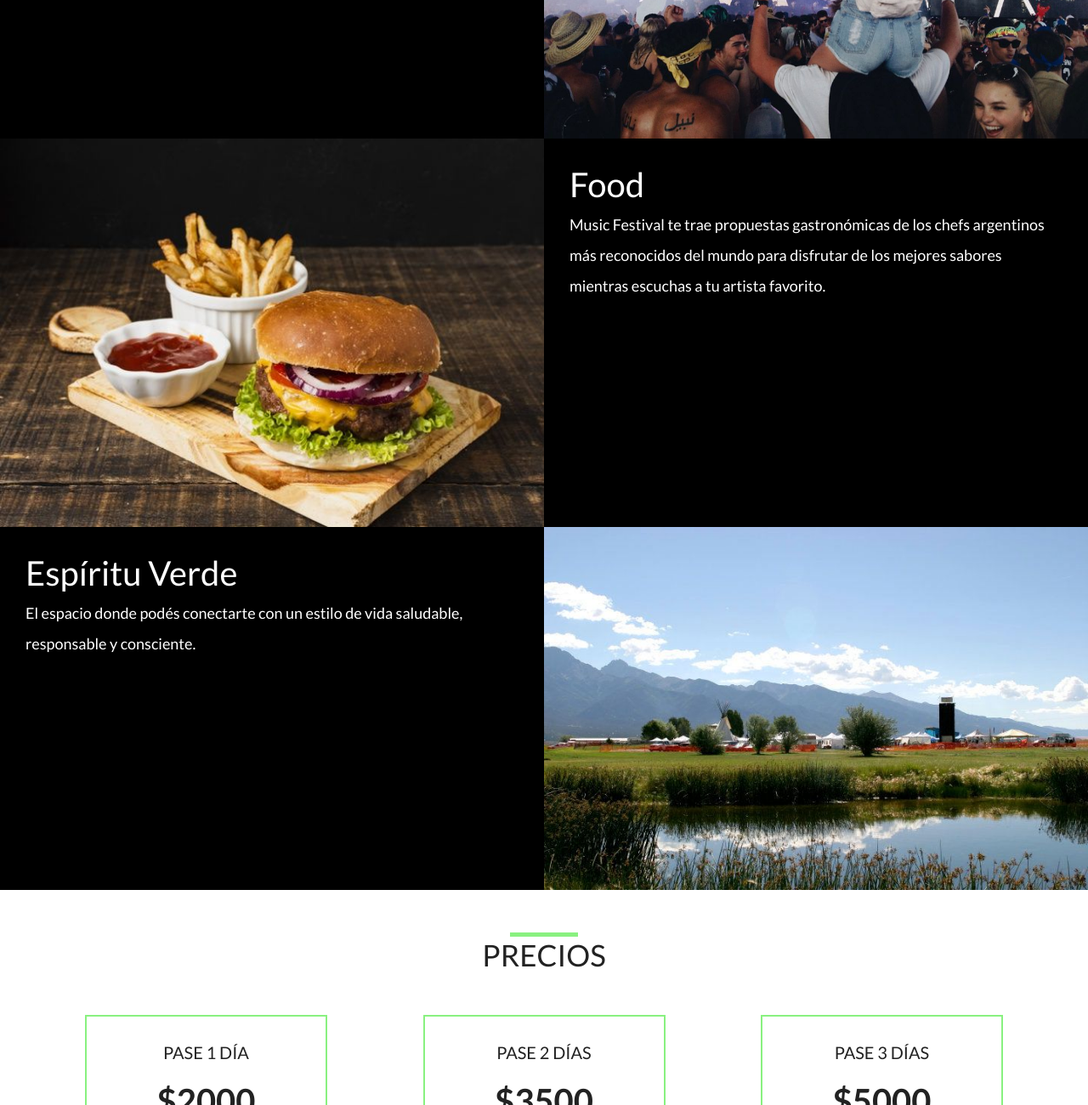
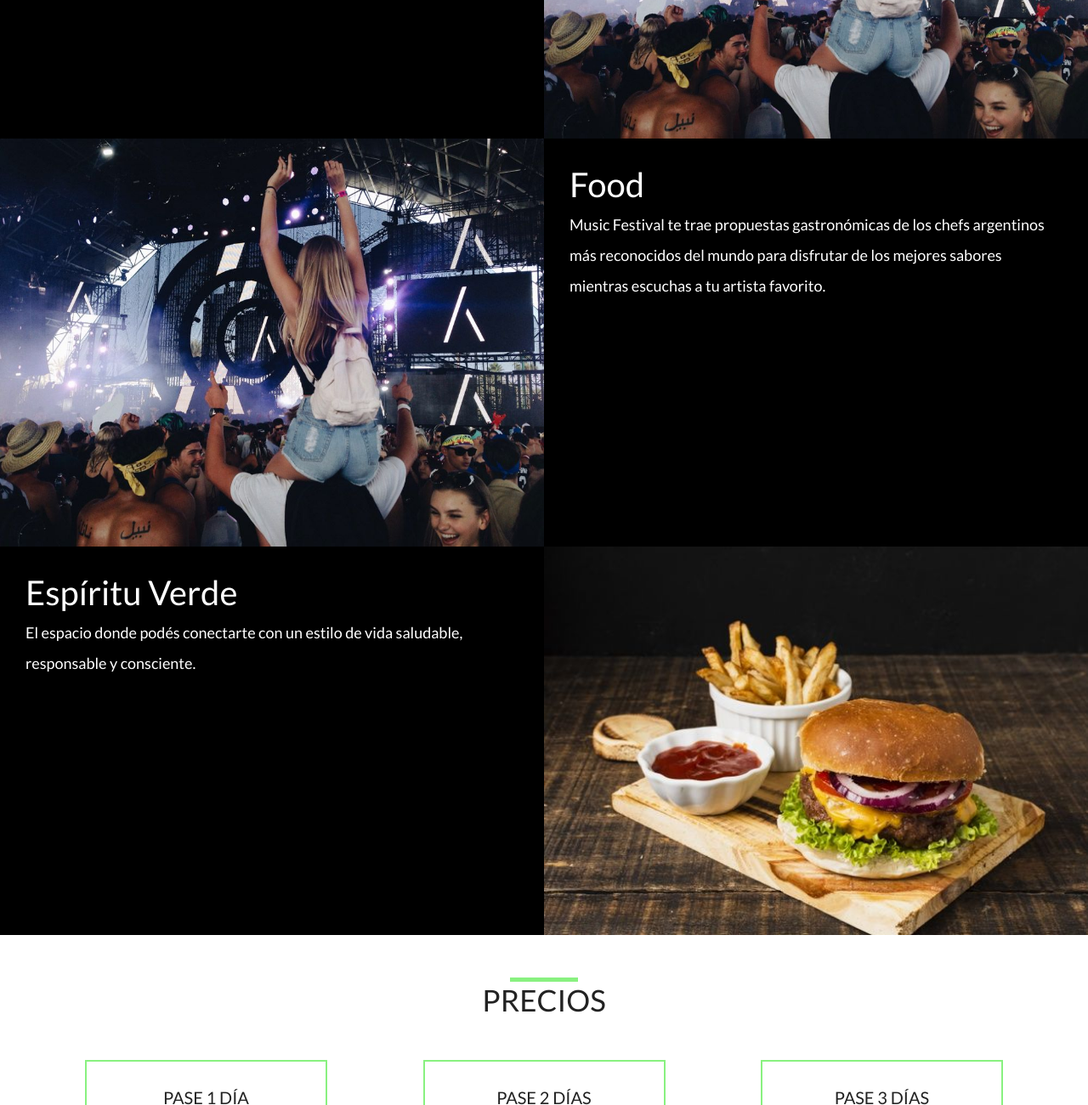
Before and after one commit to ammazzagattiagustin/Proyecto-MusicFestival, a website: page index.html in a window 1280 px wide. Shown: the part 1976-3276 px from the top of the page at 85% size. Drawn offline with nearby package versions, Linux system fonts and the light colour scheme.

Commit message:
subida desafio github

```diff
--- a/index.html
+++ b/index.html
@@ -90,7 +90,7 @@
                     <p>Music Festival te trae propuestas gastronómicas de los chefs argentinos más reconocidos del mundo para disfrutar de los mejores sabores mientras escuchas a tu artista favorito.</p>
                 </div>
                 <div class="col-sm-12 col-md-6 p-0">
-                    <img class="imagen" src="img/index2.jpeg" alt="imagen index2">
+                    <img class="imagen" src="img/index1.jpeg" alt="imagen index2">
                 </div>
             </div>
             <div class="row">
@@ -99,7 +99,7 @@
                     <p>El espacio donde podés conectarte con un estilo de vida saludable, responsable y consciente.</p>
                 </div>
                 <div class="col-sm-12 col-md-6 p-0">
-                    <img class="imagen" src="img/index3.jpeg" alt="imagen index3">
+                    <img class="imagen" src="img/index2.jpeg" alt="imagen index3">
                 </div>
             </div>
         </section>
```
